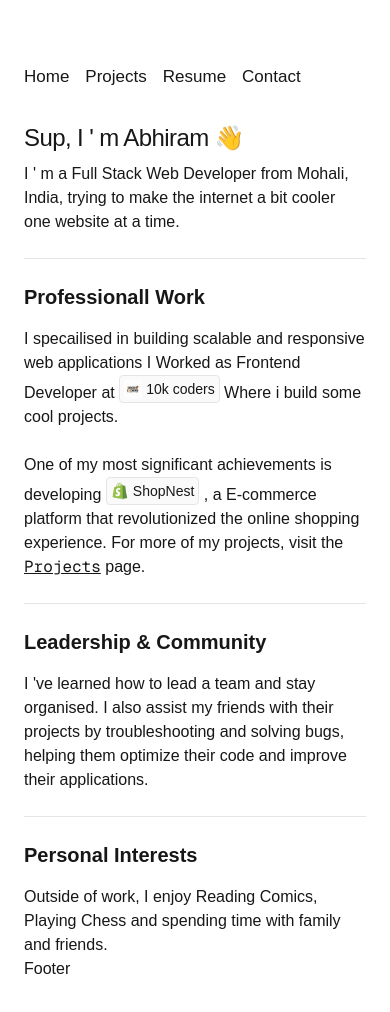
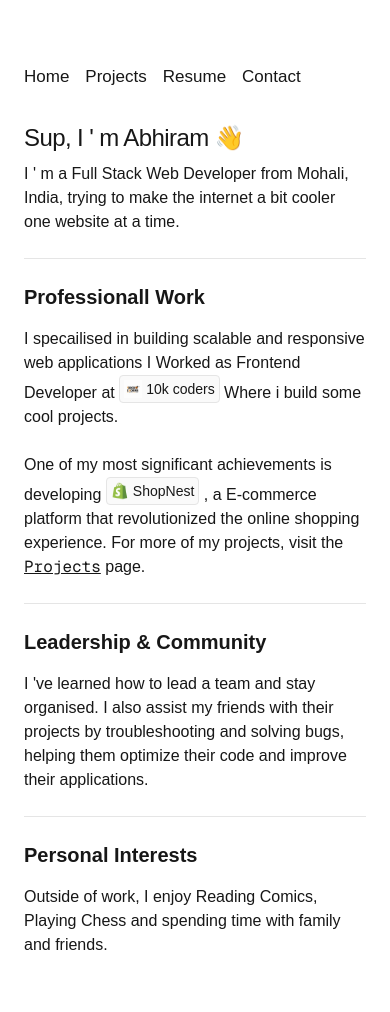
Before and after one commit to srabhiram/abhiram, a Next.js app: page / in a window 390 px wide. Shown: the top 1012 px of the page. Built offline with nearby package versions, Linux system fonts and the light colour scheme.

Commit message:
added footer component

```diff
--- a/package.json
+++ b/package.json
@@ -9,10 +9,12 @@
     "lint": "next lint"
   },
   "dependencies": {
+    "@phosphor-icons/react": "^2.1.7",
     "geist": "^1.3.1",
     "next": "15.2.0",
     "react": "^19.0.0",
-    "react-dom": "^19.0.0"
+    "react-dom": "^19.0.0",
+    "react-icons": "^5.5.0"
   },
   "devDependencies": {
     "@eslint/eslintrc": "^3",
--- /dev/null
+++ b/src/components/Contact.tsx
@@ -0,0 +1,9 @@
+import React from 'react'
+
+function Contact() {
+  return (
+    <div>Contact</div>
+  )
+}
+
+export default Contact
--- a/src/components/Footer.tsx
+++ b/src/components/Footer.tsx
@@ -1,9 +1,50 @@
-import React from 'react'
-
+import React from "react";
+import {
+  EnvelopeSimple,
+  GithubLogo,
+  LinkedinLogo,
+  XLogo,
+} from "@phosphor-icons/react/dist/ssr";
 function Footer() {
+  const footer = [
+    {
+      icon: EnvelopeSimple,
+      link: "mailto:sriramoji.abhiram@gmail.com",
+      name: "x",
+    },
+    {
+      icon: XLogo,
+      link: "https://x.com/abhisriramojii",
+      name: "X",
+    },
+    {
+      icon: GithubLogo,
+      link: "https://github.com/srabhiram",
+      name: "GitHub",
+    },
+    {
+      icon: LinkedinLogo,
+      link: "https://www.linkedin.com/in/abhiramsr/",
+      name: "Linkedin",
+    },
+  ];
   return (
-    <div>Footer</div>
-  )
+    <footer>
+      <ul className="flex justify-center items-center gap-2 text-2xl mt-4 sm:mt-8">
+        {footer.map((item, index) => (
+          <a
+            href={item.link}
+            target="_blank"
+            rel="noopener noreferrer"
+            key={index}
+            className="text-white/75 p-3 text-2xl  hover:text-white hover:bg-white/10 rounded-full"
+          >
+            <item.icon />
+          </a>
+        ))}
+      </ul>
+    </footer>
+  );
 }
 
-export default Footer
+export default Footer;
```
Also changed, not shown: 1 other file (tests, documents, lock files or other folders).
